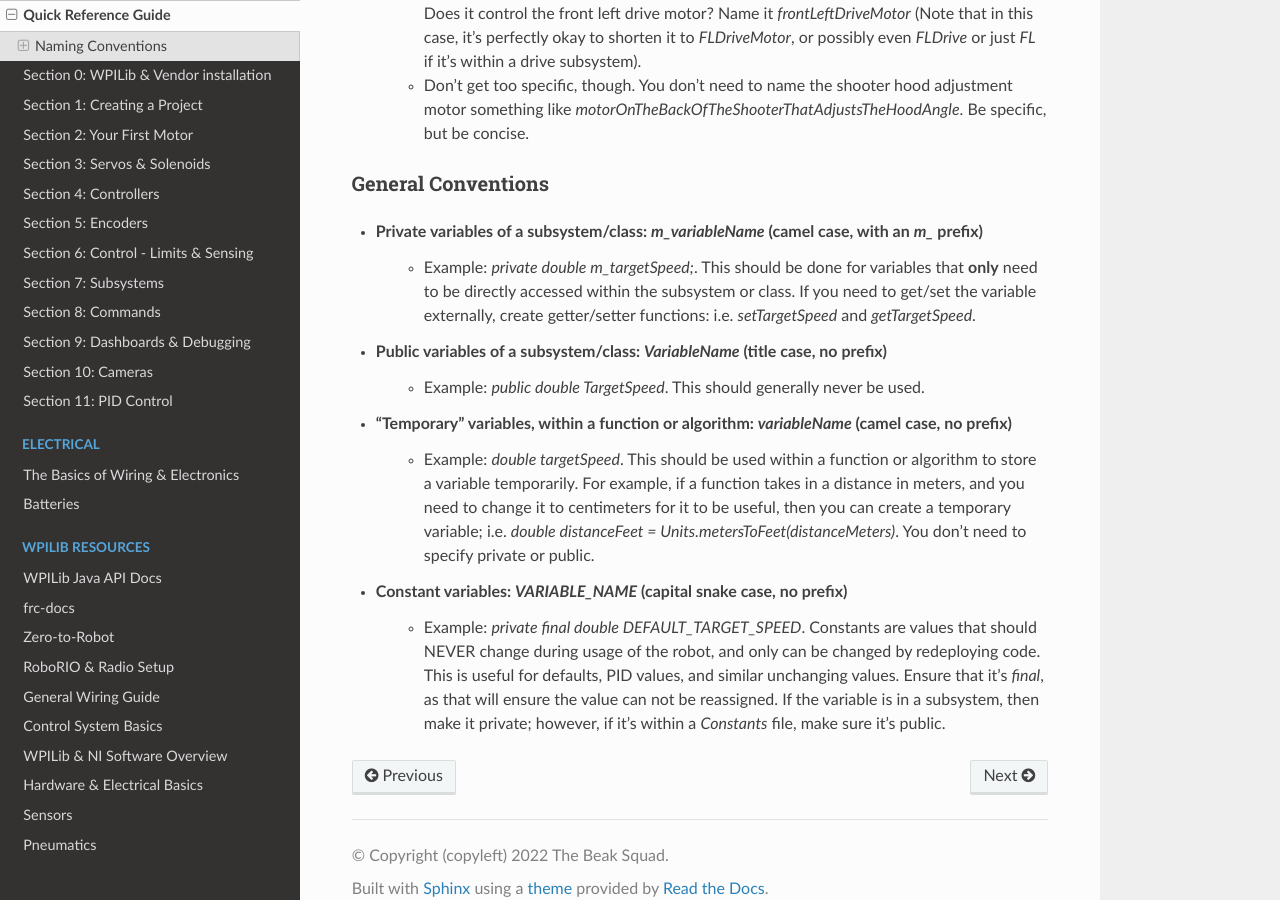
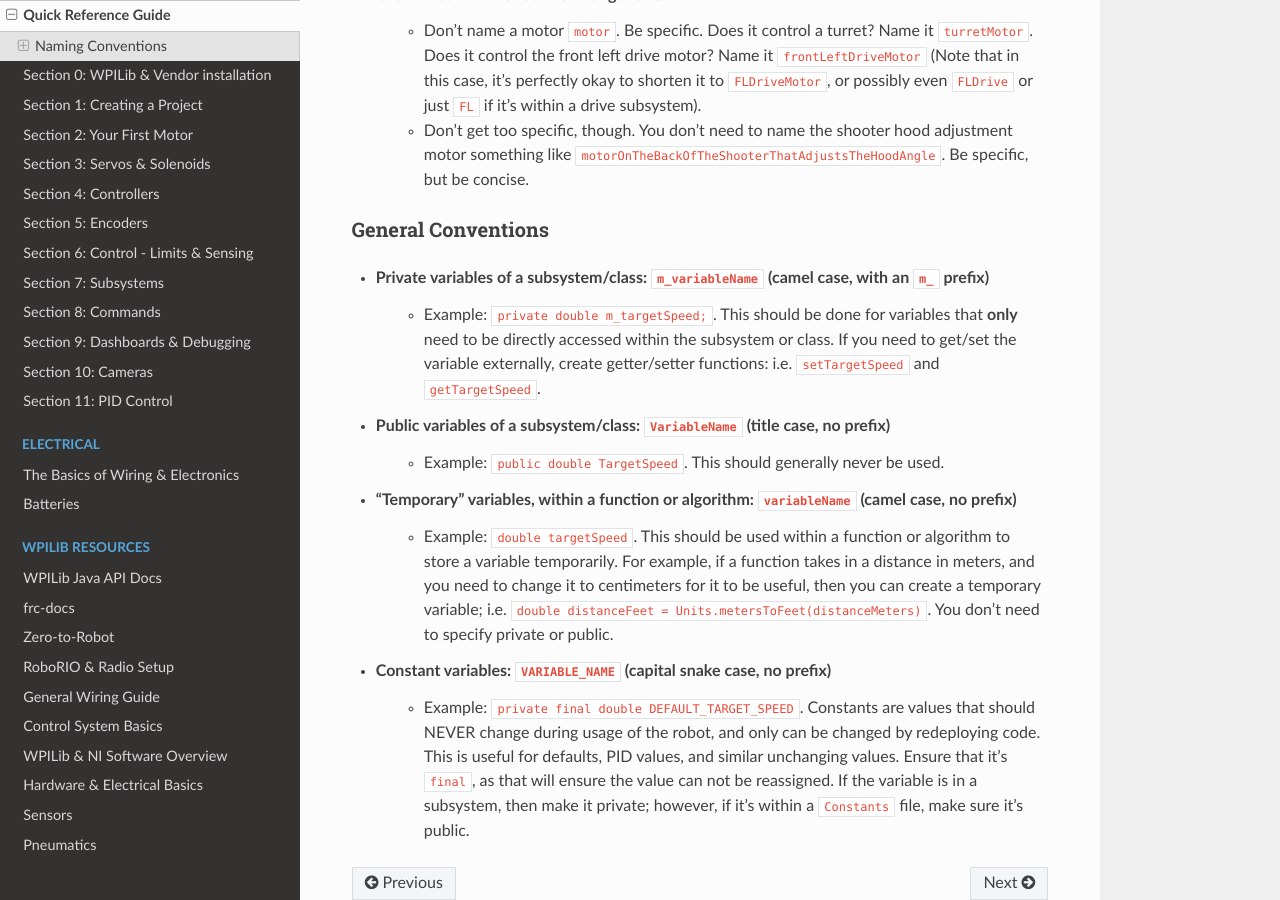
Before and after one commit to Team4028/beakdocs, a Sphinx documentation site: the page built from docs/source/ref.rst, in a window 1280 px wide and 900 px high, scrolled down 1550 px. Built offline with Sphinx 7.4.7 and the Read the Docs theme 2.0.0, drawn with Linux system fonts in a browser that asks for light colours; some of the changed text lies outside the part shown.

```diff
--- a/docs/source/ref.rst
+++ b/docs/source/ref.rst
@@ -11,41 +11,41 @@ In order to keep our code readable and consistent, we use constant, unchanging n
 Case Conventions
 ~~~~~~~~~~~~~~~~~
 
-* Camel case: looks `likeThisDoes`. The first "word" is uncapitalized, and subsequent "words" have their first letter capitalized.
-* Title case: looks `LikeThisDoes`. All "words" have their first letter capitalized.
-* Snake case: looks `like_this_does`. All "words" are uncapitalized and separated by underscores (`_`).
-* Capital snake case: looks `LIKE_THIS_DOES`. All "words" are fully capitalized and separated by underscores (`_`),
+* Camel case: looks ``likeThisDoes``. The first "word" is uncapitalized, and subsequent "words" have their first letter capitalized.
+* Title case: looks ``LikeThisDoes``. All "words" have their first letter capitalized.
+* Snake case: looks ``like_this_does``. All "words" are uncapitalized and separated by underscores (``_``).
+* Capital snake case: looks ``LIKE_THIS_DOES``. All "words" are fully capitalized and separated by underscores (``_``),
 
 Never Do
 ~~~~~~~~~
 
 Never do any of these.
 
-* Start variable names with an underscore: `_variableName`.
+* Start variable names with an underscore: ``_variableName``.
    * Not only is this hard to read and make sense of, but many internal variable names used by the Java compiler start with underscores. Therefore, if you start variables with underscores, there's a chance you can mess up the compilation.
-* Make class names uncapitalized: `className` or `classname`.
-   * Class names are ALWAYS capitalized with title case. This is done to differentiate between variables and their types. For example, if your class name is uncapitalized, then you can end up with declarations like `private coolCommand m_coolCommand`. To avoid this, use title case!
-* Leave no "separation" between "words": `variablename`.
+* Make class names uncapitalized: ``className`` or ``classname``.
+   * Class names are ALWAYS capitalized with title case. This is done to differentiate between variables and their types. For example, if your class name is uncapitalized, then you can end up with declarations like ``private coolCommand m_coolCommand``. To avoid this, use title case!
+* Leave no "separation" between "words": ``variablename``.
    * Put simply, this is ugly and unreadable. Separation is necessary to be able to understand fully what a variable is. It's also entirely possible that two variables could have the same letters, and especially in such cases, "separation" between words is necessary.
 * Use non-words, abbreviations, or excessive shorthands.
-   * Just because it makes sense to you doesn't mean it'll make sense to anyone else. It may be tempting to shorten a variable named `m_coolNewMotor` to `m_cNM`, but nobody except for you will have any clue what it means.
+   * Just because it makes sense to you doesn't mean it'll make sense to anyone else. It may be tempting to shorten a variable named ``m_coolNewMotor`` to ``m_cNM``, but nobody except for you will have any clue what it means.
    * Non-words or made up words should never be used, period.
-   * However, abbreviation and shorthanding *can* be okay. If a word is relatively long (i.e. `odometry` or `robotDifferentialDrivetrain`), then it's perfectly okay to shorten it (i.e. `odom` or `drivetrain`). Don't be excessive with it though; it must still make some sense to others and yourself.
+   * However, abbreviation and shorthanding *can* be okay. If a word is relatively long (i.e. ``odometry`` or ``robotDifferentialDrivetrain``), then it's perfectly okay to shorten it (i.e. ``odom`` or ``drivetrain``). Don't be excessive with it though; it must still make some sense to others and yourself.
 * Name variables unrelated or nonsensical things.
-   * This expands off the previous "don't". If a variable is of a motor, don't name it `subsystem`. Name it `turretMotor` or the like. Generally self explanatory.
-   * Also avoid giving variables totally nonsensical things. Never name anything `bruh` or `thing` or `idk`. That doesn't even make any sense. The only exception is for quick, one-off debug variables that won't actually make it into the final code. Always check for these debug variables before each push!
+   * This expands off the previous "don't". If a variable is of a motor, don't name it ``subsystem``. Name it ``turretMotor`` or the like. Generally self explanatory.
+   * Also avoid giving variables totally nonsensical things. Never name anything ``bruh`` or ``thing`` or ``idk``. That doesn't even make any sense. The only exception is for quick, one-off debug variables that won't actually make it into the final code. Always check for these debug variables before each push!
 * Use names that are too broad or generic.
-   * Don't name a motor `motor`. Be specific. Does it control a turret? Name it `turretMotor`. Does it control the front left drive motor? Name it `frontLeftDriveMotor` (Note that in this case, it's perfectly okay to shorten it to `FLDriveMotor`, or possibly even `FLDrive` or just `FL` if it's within a drive subsystem).
-   * Don't get too specific, though. You don't need to name the shooter hood adjustment motor something like `motorOnTheBackOfTheShooterThatAdjustsTheHoodAngle`. Be specific, but be concise.
+   * Don't name a motor ``motor``. Be specific. Does it control a turret? Name it ``turretMotor``. Does it control the front left drive motor? Name it ``frontLeftDriveMotor`` (Note that in this case, it's perfectly okay to shorten it to ``FLDriveMotor``, or possibly even ``FLDrive`` or just ``FL`` if it's within a drive subsystem).
+   * Don't get too specific, though. You don't need to name the shooter hood adjustment motor something like ``motorOnTheBackOfTheShooterThatAdjustsTheHoodAngle``. Be specific, but be concise.
 
 General Conventions
 ~~~~~~~~~~~~~~~~~~~~
 
-* Private variables of a subsystem/class: `m_variableName` (camel case, with an `m_` prefix)
-   * Example: `private double m_targetSpeed;`. This should be done for variables that **only** need to be directly accessed within the subsystem or class. If you need to get/set the variable externally, create getter/setter functions: i.e. `setTargetSpeed` and `getTargetSpeed`.
-* Public variables of a subsystem/class: `VariableName` (title case, no prefix)
-   * Example: `public double TargetSpeed`. This should generally never be used.
-* "Temporary" variables, within a function or algorithm: `variableName` (camel case, no prefix)
-   * Example: `double targetSpeed`. This should be used within a function or algorithm to store a variable temporarily. For example, if a function takes in a distance in meters, and you need to change it to centimeters for it to be useful, then you can create a temporary variable; i.e. `double distanceFeet = Units.metersToFeet(distanceMeters)`. You don't need to specify private or public.
-* Constant variables: `VARIABLE_NAME` (capital snake case, no prefix)
-   * Example: `private final double DEFAULT_TARGET_SPEED`. Constants are values that should NEVER change during usage of the robot, and only can be changed by redeploying code. This is useful for defaults, PID values, and similar unchanging values. Ensure that it's `final`, as that will ensure the value can not be reassigned. If the variable is in a subsystem, then make it private; however, if it's within a `Constants` file, make sure it's public.
+* Private variables of a subsystem/class: ``m_variableName`` (camel case, with an ``m_`` prefix)
+   * Example: ``private double m_targetSpeed;``. This should be done for variables that **only** need to be directly accessed within the subsystem or class. If you need to get/set the variable externally, create getter/setter functions: i.e. ``setTargetSpeed`` and ``getTargetSpeed``.
+* Public variables of a subsystem/class: ``VariableName`` (title case, no prefix)
+   * Example: ``public double TargetSpeed``. This should generally never be used.
+* "Temporary" variables, within a function or algorithm: ``variableName`` (camel case, no prefix)
+   * Example: ``double targetSpeed``. This should be used within a function or algorithm to store a variable temporarily. For example, if a function takes in a distance in meters, and you need to change it to centimeters for it to be useful, then you can create a temporary variable; i.e. ``double distanceFeet = Units.metersToFeet(distanceMeters)``. You don't need to specify private or public.
+* Constant variables: ``VARIABLE_NAME`` (capital snake case, no prefix)
+   * Example: ``private final double DEFAULT_TARGET_SPEED``. Constants are values that should NEVER change during usage of the robot, and only can be changed by redeploying code. This is useful for defaults, PID values, and similar unchanging values. Ensure that it's ``final``, as that will ensure the value can not be reassigned. If the variable is in a subsystem, then make it private; however, if it's within a ``Constants`` file, make sure it's public.
--- a/docs/source/sect1.rst
+++ b/docs/source/sect1.rst
@@ -13,8 +13,8 @@ Spotlight Search on MacOS.
   :width: 600
 
 VSCode may guide you through some initial setup. You can ignore most of this.
-When you're done with the setup, begin by hitting `Ctrl+Shift+P` (Note: most of the time,
-on MacOS, replace `Ctrl` with `Command`. If this is not the case, it will be noted.)
+When you're done with the setup, begin by hitting ``Ctrl+Shift+P`` (Note: most of the time,
+on MacOS, replace ``Ctrl`` with ``Command``. If this is not the case, it will be noted.)
 
 This should open up the "Command Palette". From here, type "create new project". You should
 see something akin to this:
```
Also changed, not shown: docs/source/sect2.rst (+17 -17 lines), docs/source/sect3.rst (+4 -4 lines), docs/source/sect4.rst (+8 -8 lines).
